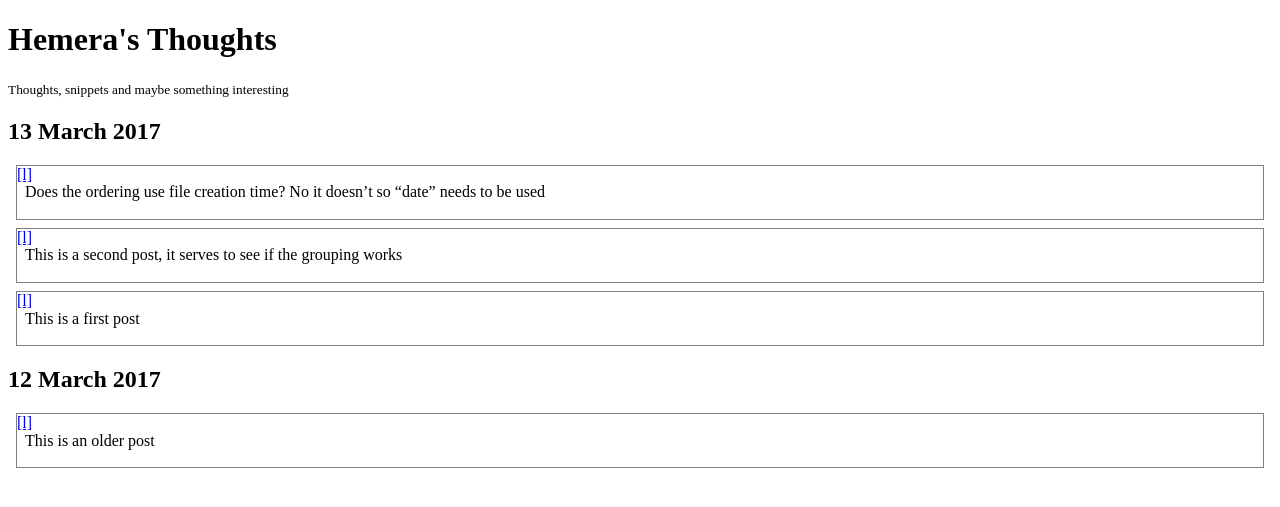
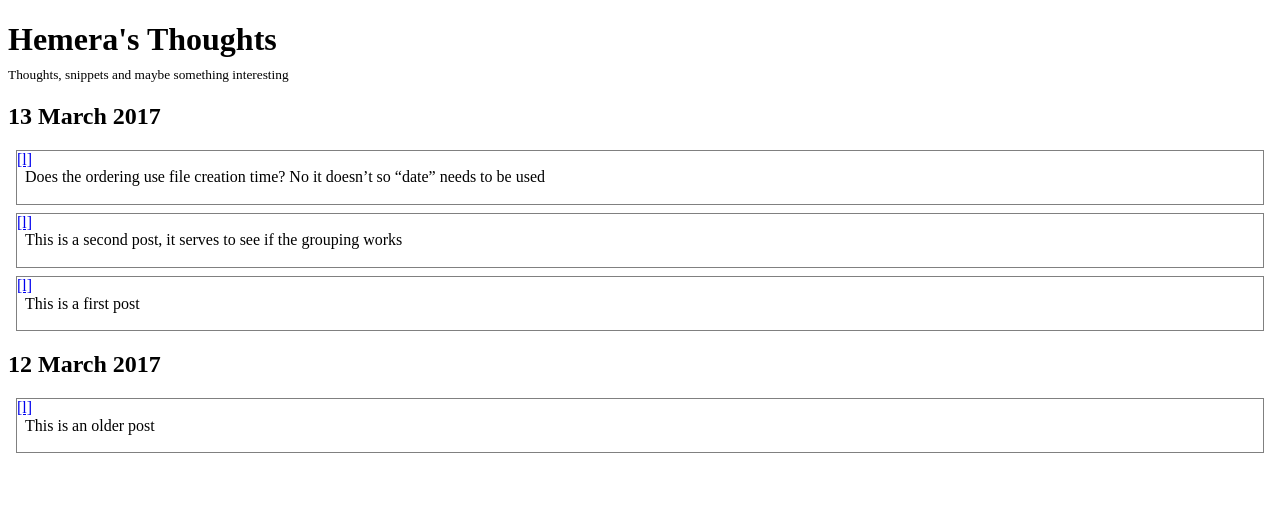
Before and after one commit to TheNeikos/hemera.space, a Jekyll site: the page built from index.html, in a window 1280 px wide. Shown: the top 507 px of the page. Built offline with Jekyll 4.4.1, drawn with Linux system fonts in a browser that asks for light colours; the list of posts is cut into pages by our own code.

Commit message:
Fix margin

```diff
--- a/css/style.scss
+++ b/css/style.scss
@@ -1,7 +1,7 @@
 ---
 ---
-h1 + p {
-    margin-top: -1.2em;
+h1 {
+    margin-bottom: 0.2em;
 }
 
 
```
